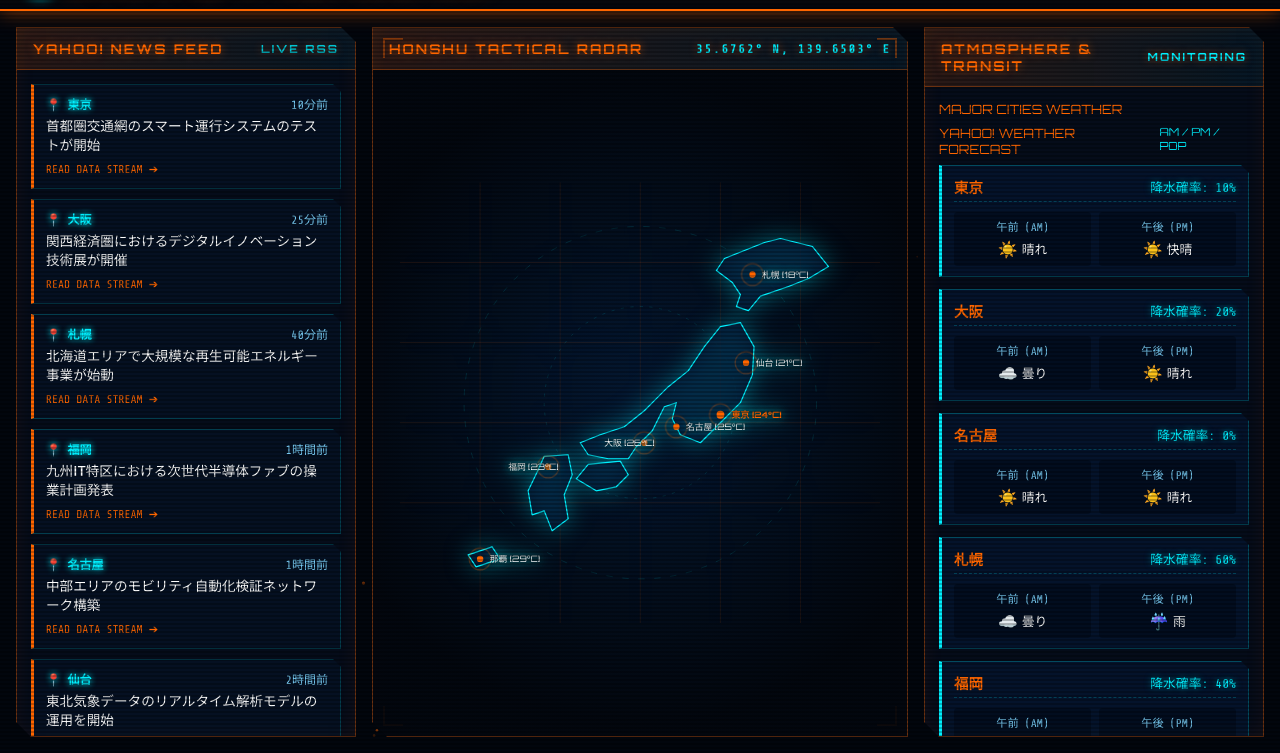
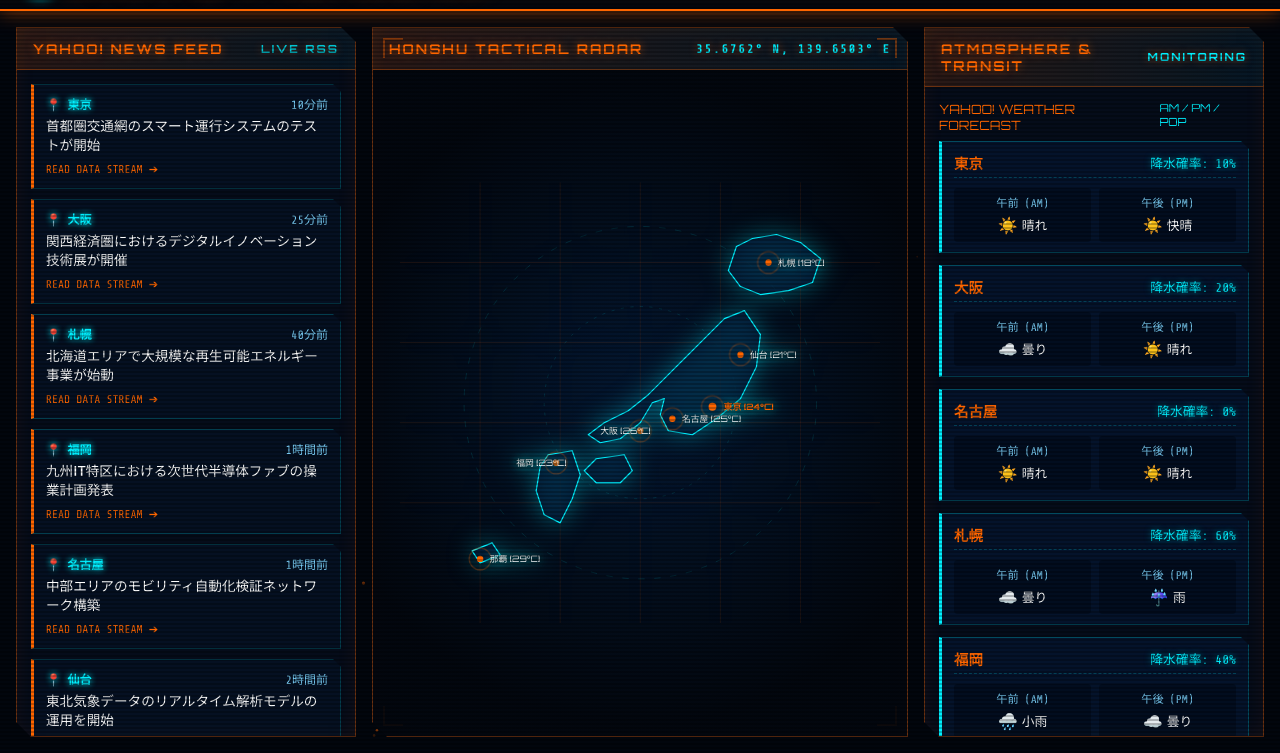
Before and after one commit to narisan-git/news-view, a plain HTML site: page index.html in a window 1280 px wide. Shown: the part 47-800 px from the top of the page. Drawn offline with nearby package versions, Linux system fonts and the light colour scheme; no server answers.

Commit message:
Update index.html

```diff
--- a/index.html
+++ b/index.html
@@ -49,9 +49,8 @@
       </div>
       <div class="map-container">
 
-        <!-- 精密SVG日本地図 (タクティカル・J.A.R.V.I.S.スタイル) -->
+        <!-- イラスト8風 スタンダード・スマートシルエット日本地図 SVG -->
         <svg id="japan-map-svg" viewBox="0 0 600 550">
-          <!-- 背景グリッド線 -->
           <g stroke="rgba(255,102,0,0.12)" stroke-width="1">
             <line x1="0" y1="100" x2="600" y2="100" />
             <line x1="0" y1="200" x2="600" y2="200" />
@@ -69,53 +68,49 @@
             <circle cx="300" cy="275" r="220" stroke-dasharray="8,12" />
           </g>
 
-          <!-- 北海道 (渡島半島・知床・根室を含む正確な輪郭) -->
-          <path class="land-mass" d="M 405 95 L 430 85 L 455 75 L 475 70 L 515 80 L 535 105 L 510 120 L 485 130 L 450 142 L 435 160 L 420 155 L 425 140 L 415 125 L 395 110 Z" />
+          <!-- 北海道 -->
+          <path class="land-mass" d="M 420 80 L 440 70 L 470 65 L 500 75 L 525 95 L 515 125 L 485 135 L 450 140 L 425 130 L 410 110 Z" />
+          <!-- 本州 -->
+          <path class="land-mass" d="M 430 160 L 450 190 L 445 230 L 425 270 L 395 295 L 365 315 L 335 310 L 325 290 L 330 270 L 315 275 L 300 300 L 275 320 L 250 325 L 235 315 L 255 300 L 285 285 L 310 265 L 340 235 L 375 200 L 405 170 Z" />
+          <!-- 四国 -->
+          <path class="land-mass" d="M 245 345 L 280 340 L 290 360 L 275 375 L 245 375 L 230 360 Z" />
+          <!-- 九州 -->
+          <path class="land-mass" d="M 185 340 L 215 335 L 225 365 L 215 395 L 200 425 L 180 415 L 170 385 L 175 355 Z" />
+          <!-- 沖縄 -->
+          <path class="land-mass" d="M 90 460 L 115 450 L 125 465 L 100 475 Z" />
 
-          <!-- 本州 (東北・関東・能登半島・紀伊半島・中国地方の湾曲を再現) -->
-          <path class="land-mass" d="M 425 175 L 442 205 L 440 240 L 425 275 L 400 300 L 375 325 L 350 315 L 340 295 L 345 275 L 330 280 L 315 310 L 295 330 L 285 345 L 260 345 L 235 340 L 225 325 L 250 315 L 280 305 L 305 285 L 335 255 L 360 235 L 380 205 L 400 180 Z" />
-
-          <!-- 四国 (佐田岬・室戸岬・足摺岬の尖りを再現) -->
-          <path class="land-mass" d="M 235 352 L 275 348 L 285 365 L 270 380 L 245 385 L 220 370 Z" />
-
-          <!-- 九州 (国東半島・薩摩半島・大隅半島・島原を再現) -->
-          <path class="land-mass" d="M 180 342 L 210 340 L 215 365 L 205 390 L 210 420 L 190 435 L 180 410 L 165 415 L 160 385 L 172 360 Z" />
-
-          <!-- 沖縄本島 -->
-          <path class="land-mass" d="M 85 465 L 115 455 L 125 470 L 95 480 Z" />
-
-          <!-- 都市オーバーレイ・ピン (地図の正確化に合わせて再アライメント) -->
-          <g class="city-node" id="node-sapporo" data-city="札幌" transform="translate(440, 115)">
+          <!-- City Overlay Nodes (位置を新シルエットに完全フィット) -->
+          <g class="city-node" id="node-sapporo" data-city="札幌" transform="translate(460, 100)">
             <circle class="pulse-ring" cx="0" cy="0" r="10" />
             <circle class="pin" cx="0" cy="0" r="4" />
             <text x="12" y="4">札幌 [18°C]</text>
           </g>
 
-          <g class="city-node" id="node-sendai" data-city="仙台" transform="translate(432, 225)">
+          <g class="city-node" id="node-sendai" data-city="仙台" transform="translate(425, 215)">
             <circle class="pulse-ring" cx="0" cy="0" r="10" />
             <circle class="pin" cx="0" cy="0" r="4" />
             <text x="12" y="4">仙台 [21°C]</text>
           </g>
 
-          <g class="city-node" id="node-tokyo" data-city="東京" transform="translate(400, 290)">
+          <g class="city-node" id="node-tokyo" data-city="東京" transform="translate(390, 280)">
             <circle class="pulse-ring" cx="0" cy="0" r="10" />
             <circle class="pin" cx="0" cy="0" r="5" style="fill: var(--arc-orange);" />
             <text x="14" y="4" style="fill: var(--arc-orange); font-weight: bold;">東京 [24°C]</text>
           </g>
 
-          <g class="city-node" id="node-nagoya" data-city="名古屋" transform="translate(345, 305)">
+          <g class="city-node" id="node-nagoya" data-city="名古屋" transform="translate(340, 295)">
             <circle class="pulse-ring" cx="0" cy="0" r="10" />
             <circle class="pin" cx="0" cy="0" r="4" />
             <text x="12" y="4">名古屋 [25°C]</text>
           </g>
 
-          <g class="city-node" id="node-osaka" data-city="大阪" transform="translate(305, 325)">
+          <g class="city-node" id="node-osaka" data-city="大阪" transform="translate(300, 310)">
             <circle class="pulse-ring" cx="0" cy="0" r="10" />
             <circle class="pin" cx="0" cy="0" r="4" />
             <text x="-50" y="4">大阪 [26°C]</text>
           </g>
 
-          <g class="city-node" id="node-fukuoka" data-city="福岡" transform="translate(185, 355)">
+          <g class="city-node" id="node-fukuoka" data-city="福岡" transform="translate(195, 350)">
             <circle class="pulse-ring" cx="0" cy="0" r="10" />
             <circle class="pin" cx="0" cy="0" r="4" />
             <text x="-50" y="4">福岡 [23°C]</text>
@@ -127,9 +122,6 @@
             <text x="12" y="4">那覇 [29°C]</text>
           </g>
         </svg>
-
-
-
 
         <div id="map-popup" class="map-popup">
           <div id="popup-title" class="map-popup-title">LOCATION INFO</div>
@@ -146,15 +138,6 @@
       </div>
       <div class="panel-content">
 
-        <div style="font-family: var(--font-tech); font-size: 0.8rem; color: var(--arc-orange); margin-bottom: 8px;">MAJOR CITIES WEATHER</div>
-
-
-
-
-<!-- 右パネル内の天気エリア -->
-
-          <!--　<div class="weather-grid" id="weather-grid"></div>　-->
-
         <div style="font-family: var(--font-tech); font-size: 0.8rem; color: var(--arc-orange); margin-bottom: 8px; display: flex; justify-content: space-between;">
           <span>YAHOO! WEATHER FORECAST</span>
           <span style="font-size: 0.7rem; color: var(--cyan);">AM / PM / POP</span>
@@ -162,16 +145,6 @@
         <div class="weather-grid-detail" id="weather-grid">
           <div style="text-align: center; color: var(--text-dim); padding: 15px;">気象データ受信中...</div>
         </div>
-
-
-
-
-
-
-
-
-
-
 
         <div style="font-family: var(--font-tech); font-size: 0.8rem; color: var(--arc-orange); margin-top: 20px; margin-bottom: 8px;">RAIL TRANSIT STATUS</div>
         <div id="traffic-list">
```
Lines whose indentation alone changed are shown as unchanged.
